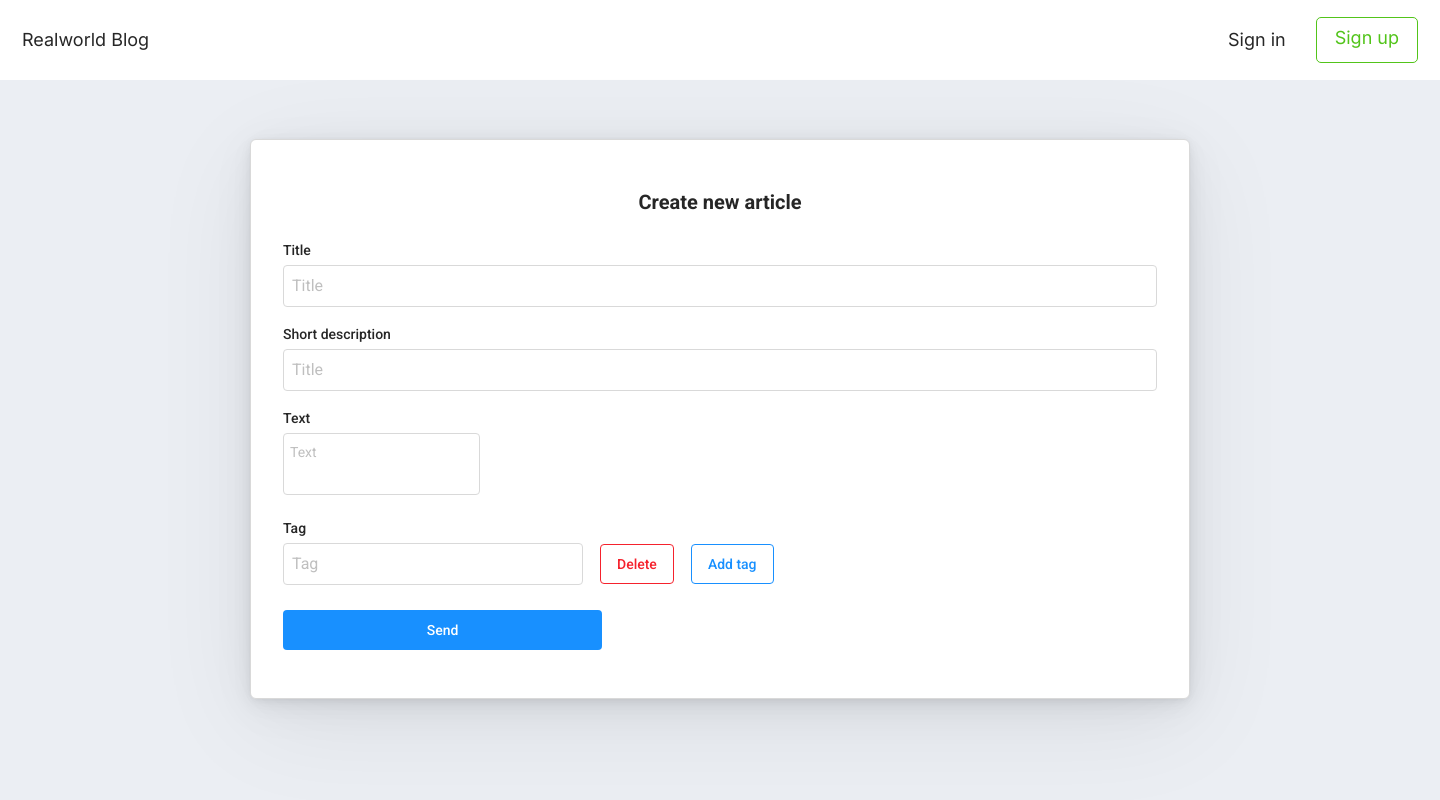
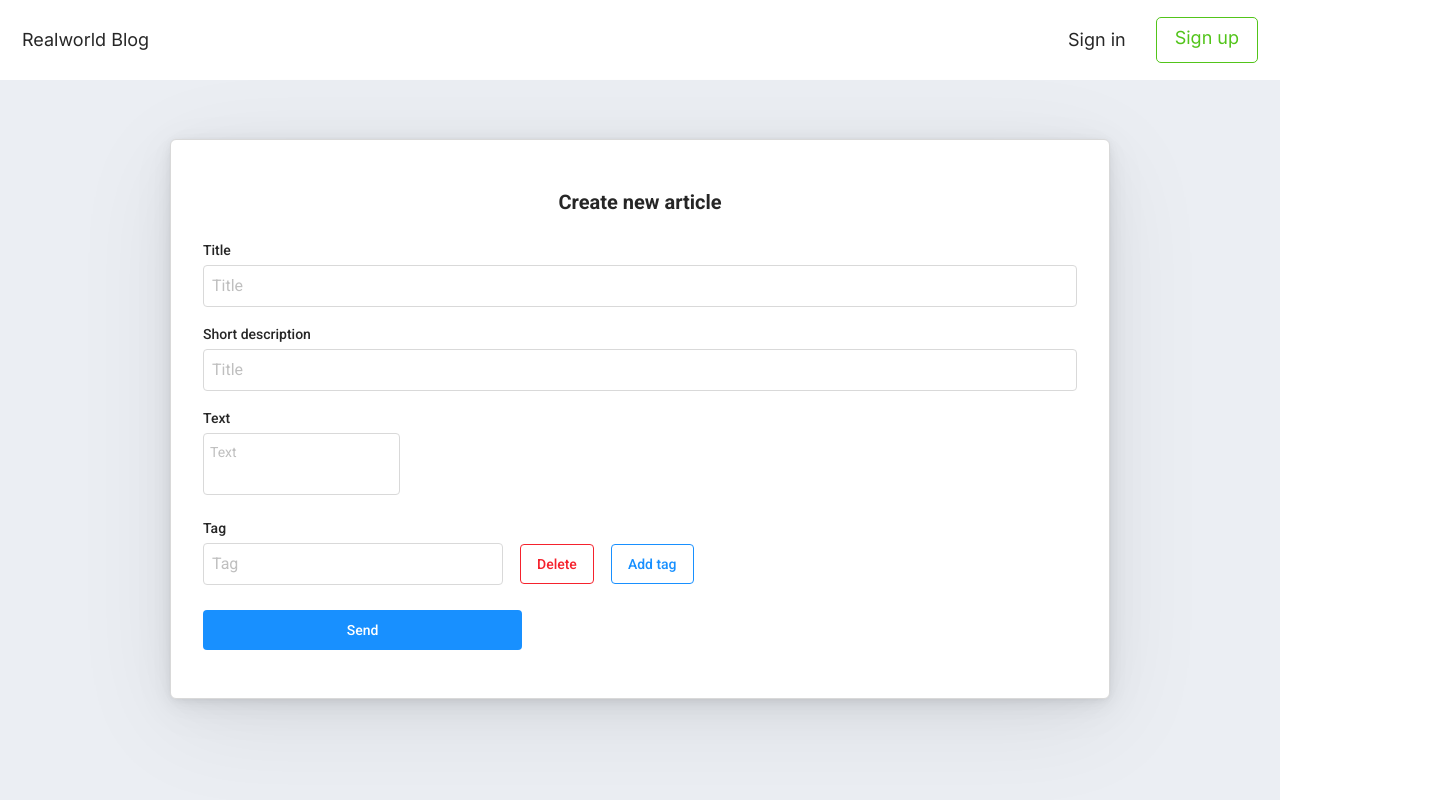
Before and after one commit to miha04635/myBlog, a React (Create React App) app: page /NewArticle in a window 1280 px wide. Shown: the top 800 px of the page, 1440 px wide, since content can reach past the window. Built offline with nearby package versions, Linux system fonts and the light colour scheme; no server answers.

Commit message:
сделать пагинацию

```diff
--- a/src/components/app/app.module.css
+++ b/src/components/app/app.module.css
@@ -1,7 +1,7 @@
 @import url('https://fonts.googleapis.com/css2?family=Inter:ital,opsz,wght@0,14..32,100..900;1,14..32,100..900&display=swap');
 
 .app {
-  min-width: 1440px;
+  min-width: 400px;
   min-height: 977px;
   background-color: rgba(235, 238, 243, 1);
 }
--- a/src/components/header/header.module.css
+++ b/src/components/header/header.module.css
@@ -3,7 +3,7 @@
 .header {
   display: flex;
   justify-content: space-between;
-  min-width: 1440px;
+  min-width: 400px;
   height: 80px;
   background-color: rgba(255, 255, 255, 1);
   font-family: Inter;
--- a/src/components/listArticles/listArticles.module.css
+++ b/src/components/listArticles/listArticles.module.css
@@ -6,7 +6,8 @@
   justify-content: space-between;
   background-color: rgba(255, 255, 255, 1);
   margin: 0 auto;
-  width: 938px;
+  min-width: 400px;
+  max-width: 1440px;
   height: 140px;
   margin-top: 26px;
   box-shadow: 0px 4px 12px 0px rgba(0, 0, 0, 0.15);
```
